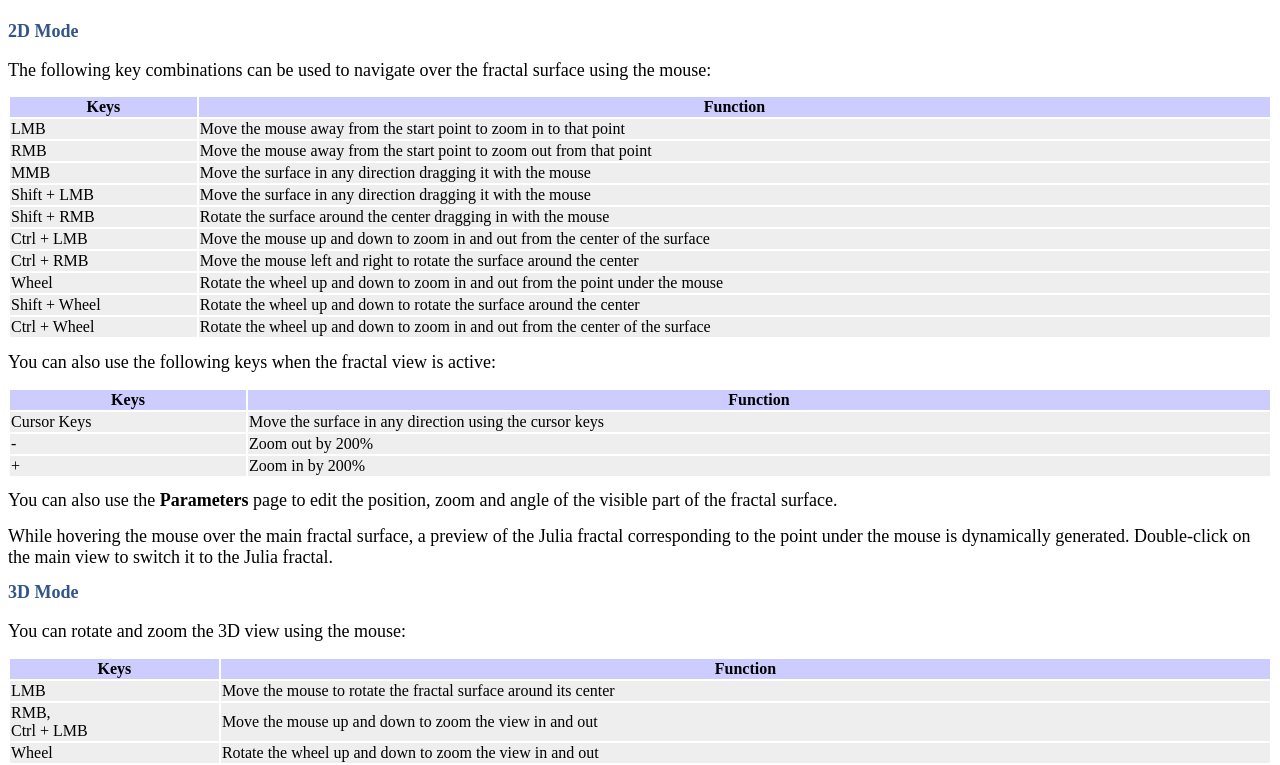
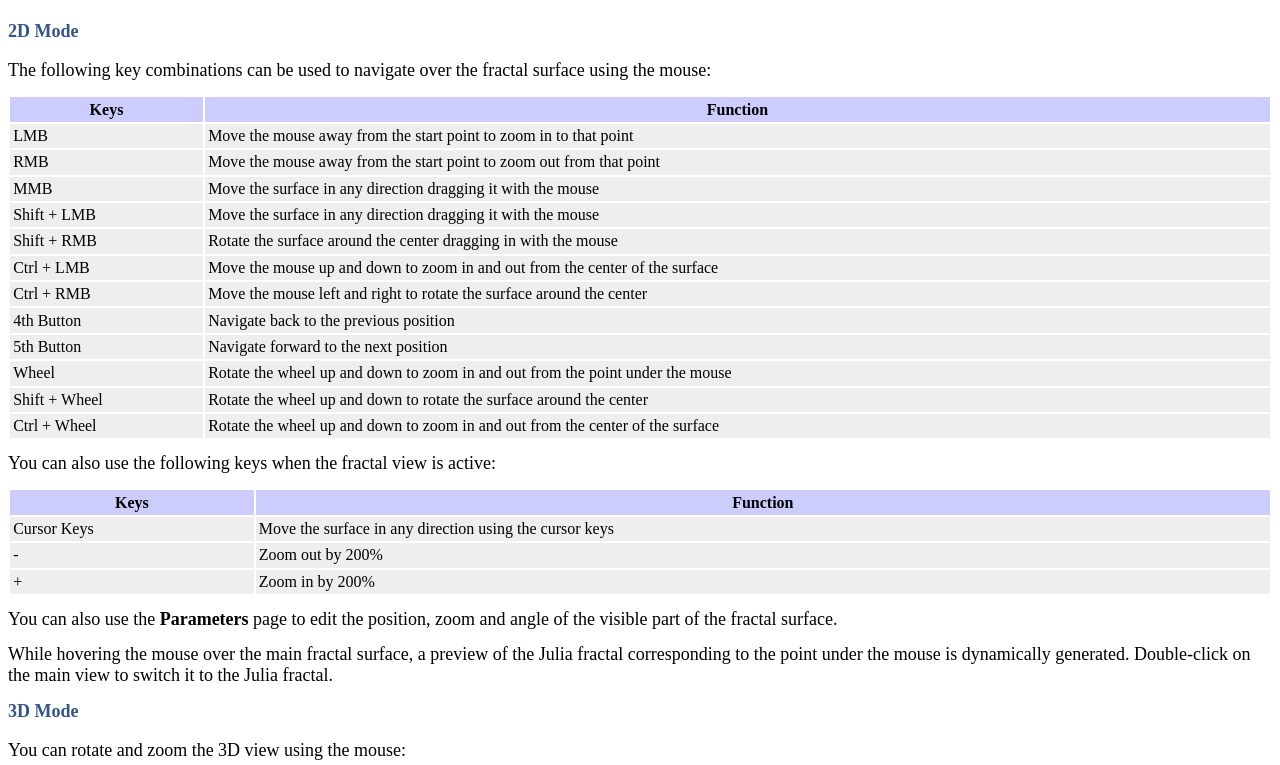
Before and after one commit to mimecorg/fraqtive, a plain HTML site: page src/tutorial/page02.html in a window 1280 px wide. Shown: the part 38-803 px from the top of the page. Drawn offline with Linux system fonts and the light colour scheme.

Commit message:
updated the tutorial
git-svn-id: svn+ssh://svn.code.sf.net/p/fraqtive/code/trunk@67 21e5ddf2-8f81-477f-a659-84387f25dd0c

```diff
--- a/src/tutorial/page02.html
+++ b/src/tutorial/page02.html
@@ -43,6 +43,14 @@
 <tr>
  <td>Ctrl + RMB</td>
  <td>Move the mouse left and right to rotate the surface around the center</td>
+</tr>
+<tr>
+ <td>4th Button</td>
+ <td>Navigate back to the previous position</td>
+</tr>
+<tr>
+ <td>5th Button</td>
+ <td>Navigate forward to the next position</td>
 </tr>
 <tr>
  <td>Wheel</td>
--- a/src/tutorial/style.css
+++ b/src/tutorial/style.css
@@ -27,8 +27,10 @@ table
 th
 {
   background-color: #ccf;
+  padding: 0.2em;
 }
 td
 {
   background-color: #eee;
+  padding: 0.2em;
 }
```
Also changed, not shown: src/tutorial/page01.html (+1 -3 lines), src/tutorial/page06.html (added, +17 -0 lines).
